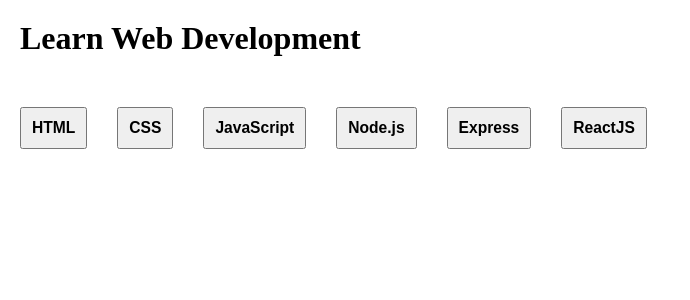
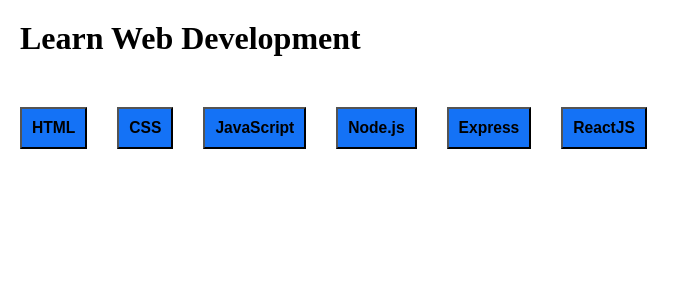
Before and after one commit to MattiaCallegaro/react-use-state, a React (Vite) app: page / in a window 1280 px wide. Shown: the top 300 px of the page, without its empty margins (0-690 px from the left). Built offline with nearby package versions, Linux system fonts and the light colour scheme.

Commit message:
[BONUS] Color Bonus

```diff
--- a/src/Buttons.jsx
+++ b/src/Buttons.jsx
@@ -14,7 +14,14 @@
             <div>
                 {languages.map((language) => (
                     //assegno id come key a button e creo evento click impostando id selezionato
-                    <button key={language.id} onClick={() => setIsOpen(language.id)}>
+                    <button
+                        key={language.id}
+                        onClick={() => setIsOpen(language.id)}
+                        style={{
+                            //operatore terniario: se isOpen è uguale a id allora giallo altimenti blue
+                            backgroundColor: isOpen === language.id ? '#ffff00' : '#1472f6'
+                        }}
+                    >
                         <h3>{language.title}</h3>
                     </button>
                 ))}
--- a/src/index.css
+++ b/src/index.css
@@ -27,4 +27,5 @@
 
 .card h3 {
   margin-bottom: 10px;
+
 }
```
